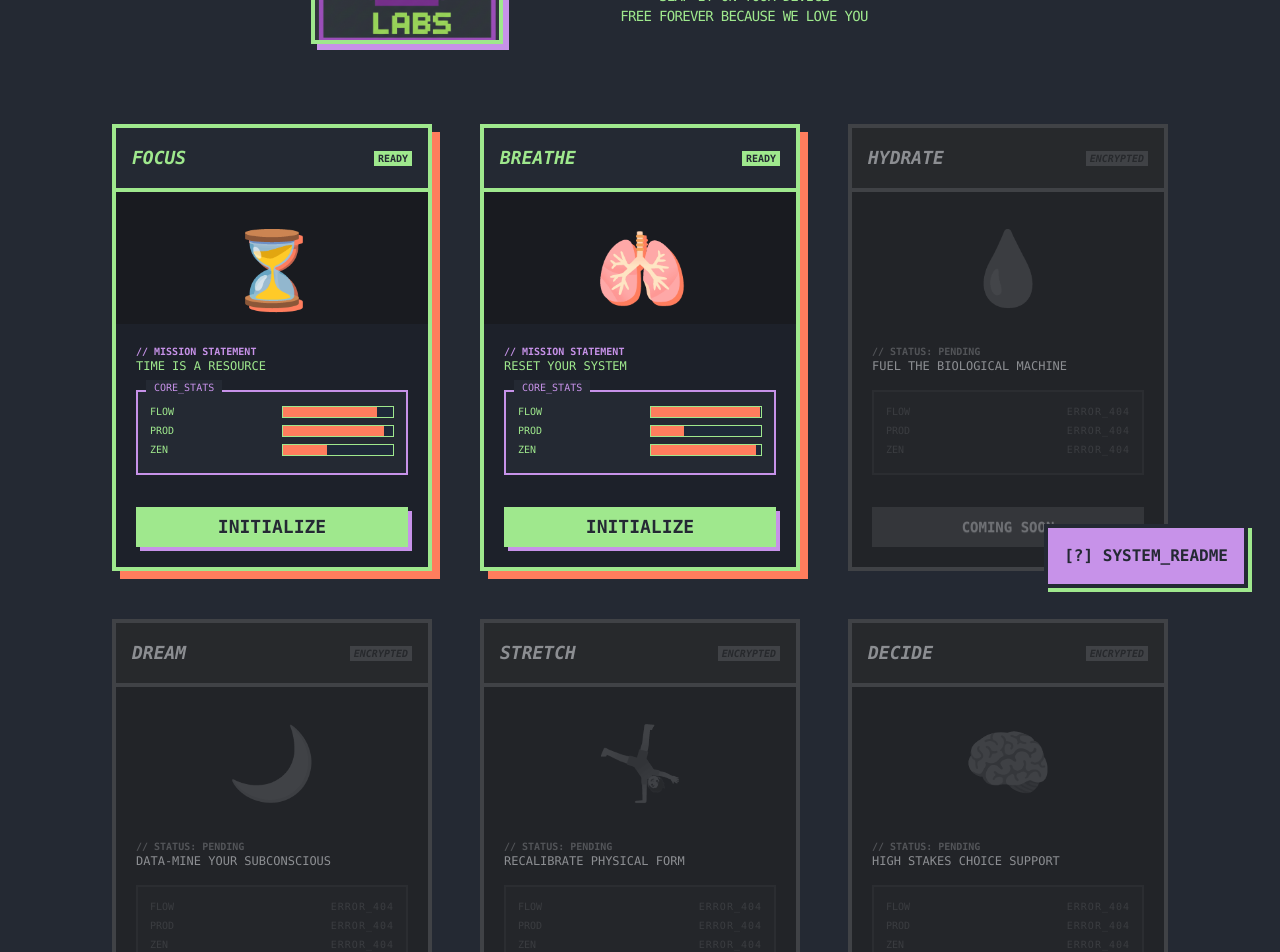
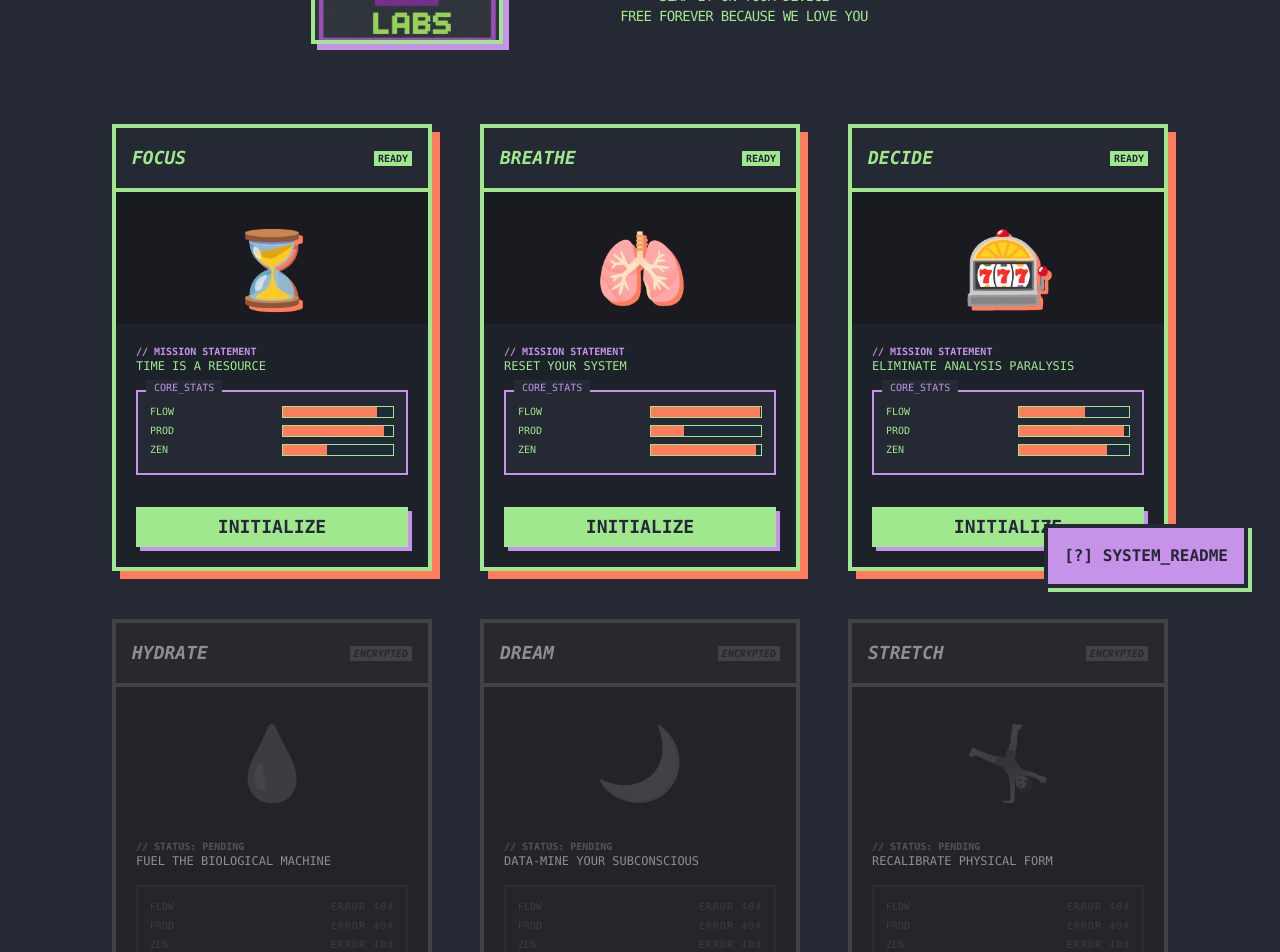
Before and after one commit to Phillip-D-Shields/digiwha-labs-landing, a Svelte app: page / in a window 1280 px wide. Shown: the part 180-1132 px from the top of the page. Built offline with nearby package versions, Linux system fonts and the light colour scheme.

Commit message:
Refactor app list in App.svelte: remove duplicate "DECIDE" entry and ensure consistent formatting

```diff
--- a/src/App.svelte
+++ b/src/App.svelte
@@ -1,6 +1,6 @@
 <script>
   import logo from "./assets/logo.png";
-  const apps = [
+const apps = [
     {
       name: "FOCUS",
       tagline: "Time is a Resource",
@@ -18,6 +18,15 @@
       stats: { FLOW: 99, PROD: 30, ZEN: 95 },
       features: ["Box Breathing", "Vagal Nerve Reset", "Heart Rate Sync"],
       url: "https://breathe.digiwha-labs.com",
+    },
+    {
+      name: "DECIDE",
+      tagline: "Eliminate Analysis Paralysis",
+      icon: "🎰",
+      color: "#ffadad",
+      stats: { FLOW: 60, PROD: 95, ZEN: 80 },
+      features: ["Visual Randomizer", "Outcome Simulation", "Bias Removal"],
+      url: "https://decide.digiwha-labs.com",
     },
   ];
 
@@ -42,13 +51,6 @@
       icon: "🤸",
       stats: { FLOW: "??", PROD: "??", ZEN: "??" },
       features: ["Desk Yoga", "Postures"],
-    },
-    {
-      name: "DECIDE",
-      tagline: "High Stakes Choice Support",
-      icon: "🧠",
-      stats: { FLOW: "??", PROD: "??", ZEN: "??" },
-      features: ["Chaos Analysis", "Outcome Simulation"],
     },
   ];
 
```
